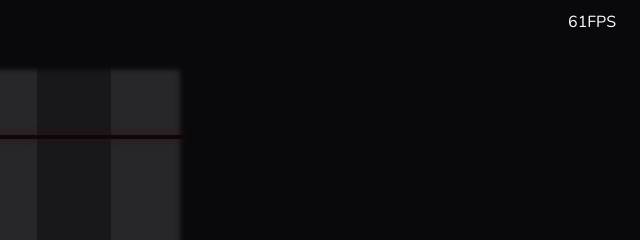
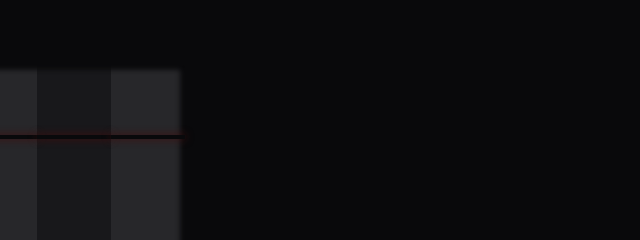
Before and after one commit to rosenthaljacob/2048, a plain HTML site: page index.html in a window 1280 px wide. Shown: the top 240 px of the page, 640-1280 px from the left. Drawn offline with nearby package versions, Linux system fonts and the light colour scheme.

Commit message:
removed fps; added overscroll behavior

```diff
--- a/app.js
+++ b/app.js
@@ -215,11 +215,6 @@ function createTable() {
   return columnsWithRows;
 }
 
-const fps = {
-  startTime: 0,
-  frameNumber: 0,
-};
-
 function paintFrame(game, columnsAndRows) {
   columnsAndRows.forEach(({ column, rows }, x) => {
     rows.forEach((row, y) => {
@@ -230,16 +225,6 @@ function paintFrame(game, columnsAndRows) {
 
   paintCurrentBlock(game, columnsAndRows);
   paintScore(game);
-
-  // FPS
-  const d = new Date().getTime();
-  if (d > fps.startTime + 1000) {
-    document.getElementById("fps").innerText = fps.frameNumber;
-
-    fps.frameNumber = 0;
-    fps.startTime = d;
-  }
-  fps.frameNumber++;
 }
 
 function paintCell(cell, value) {
--- a/index.html
+++ b/index.html
@@ -18,7 +18,6 @@
     <div class="main-container">
       <div class="info-container">
         <p>Score: <span id="score">0</span></p>
-        <p><span id="fps">0</span>FPS</p>
       </div>
       <div id="game-container" class="game-container"></div>
     </div>
--- a/style.css
+++ b/style.css
@@ -4,7 +4,7 @@ body {
     font-family: "Nunito", 'Roboto', sans-serif;
     background-color: #09090b;
     color: white;
-    overscroll-behavior: none;
+    /* overscroll-behavior: none; */
 }
 
 * {
```
